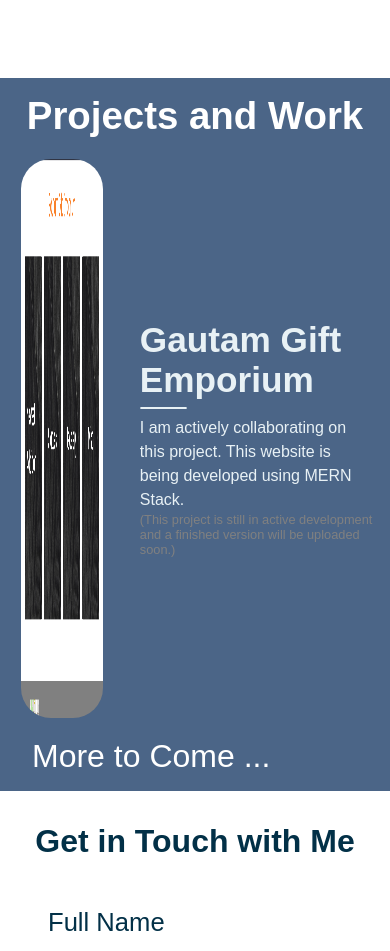
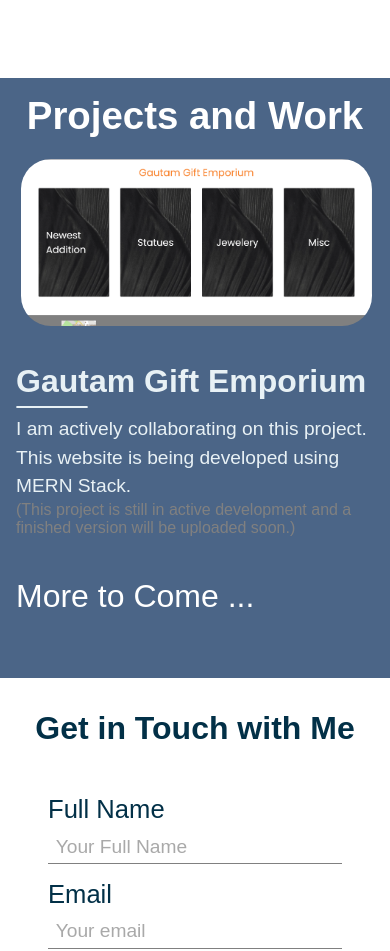
Before and after one commit to swornims/.github.io, a React (Create React App) app: page / in a window 390 px wide. Shown: the part 2880-3831 px from the top of the page. Built offline with nearby package versions, Linux system fonts and the light colour scheme; a web font is replaced by a local one.

Commit message:
Made projects responsive for mobile

```diff
--- a/src/components/Projects.css
+++ b/src/components/Projects.css
@@ -65,3 +65,35 @@
     color: white;
     font-size: 2em;
 }
+
+@media (max-width:900px) {
+    .projects-main-container {
+        height: 600px;
+    }
+
+    .projects-container {
+        flex-direction: column;
+        height: 440px;
+    }
+
+    .projects-img {
+        width: 90%;
+        border-radius: none;
+    }
+
+    .projects-h1 {
+        font-size: 2em;
+    }
+
+    .projects-p {
+        font-size: 1.2em;
+    }
+
+    .projects-span {
+        font-size: 1em;
+    }
+
+    .more-span {
+        padding-left: 0.5em;
+    }
+}
```
